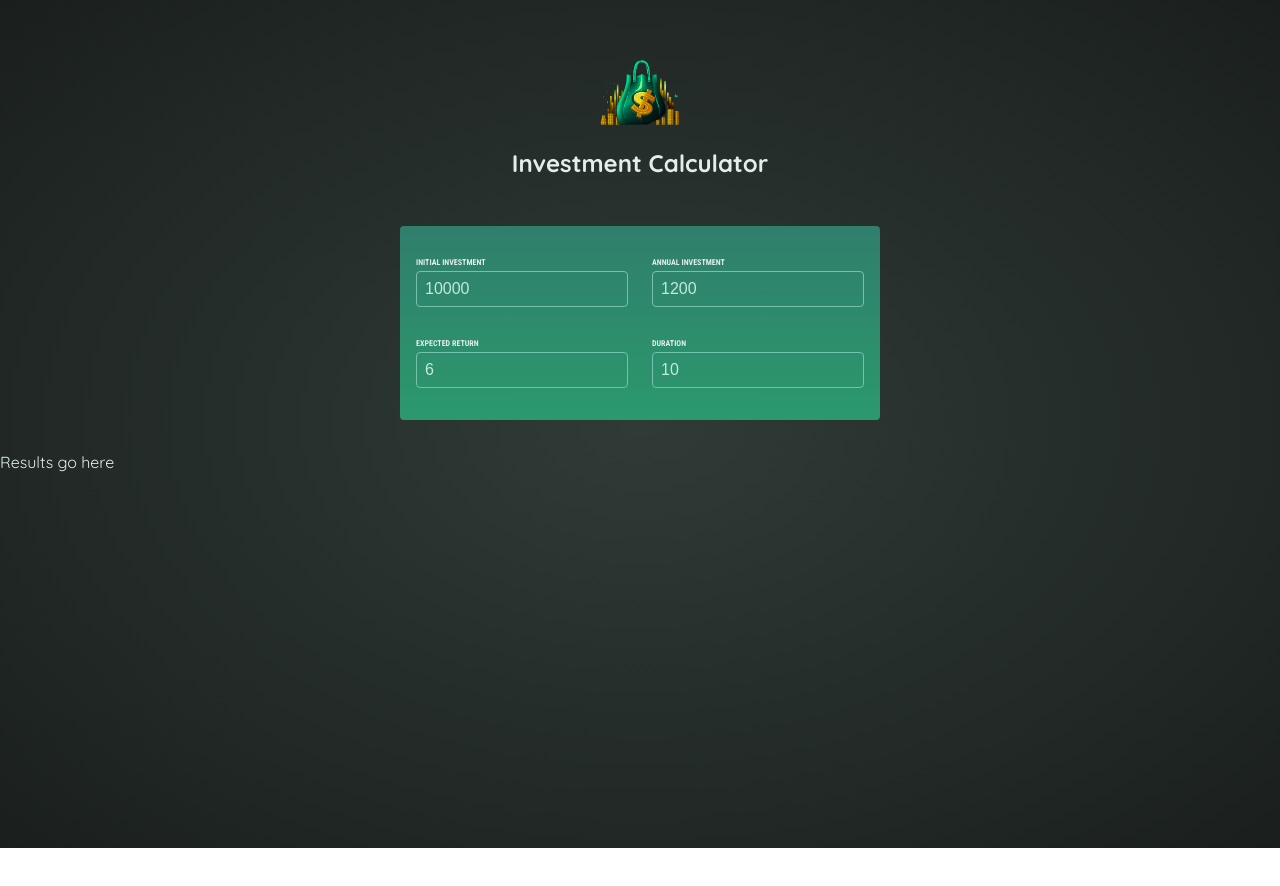
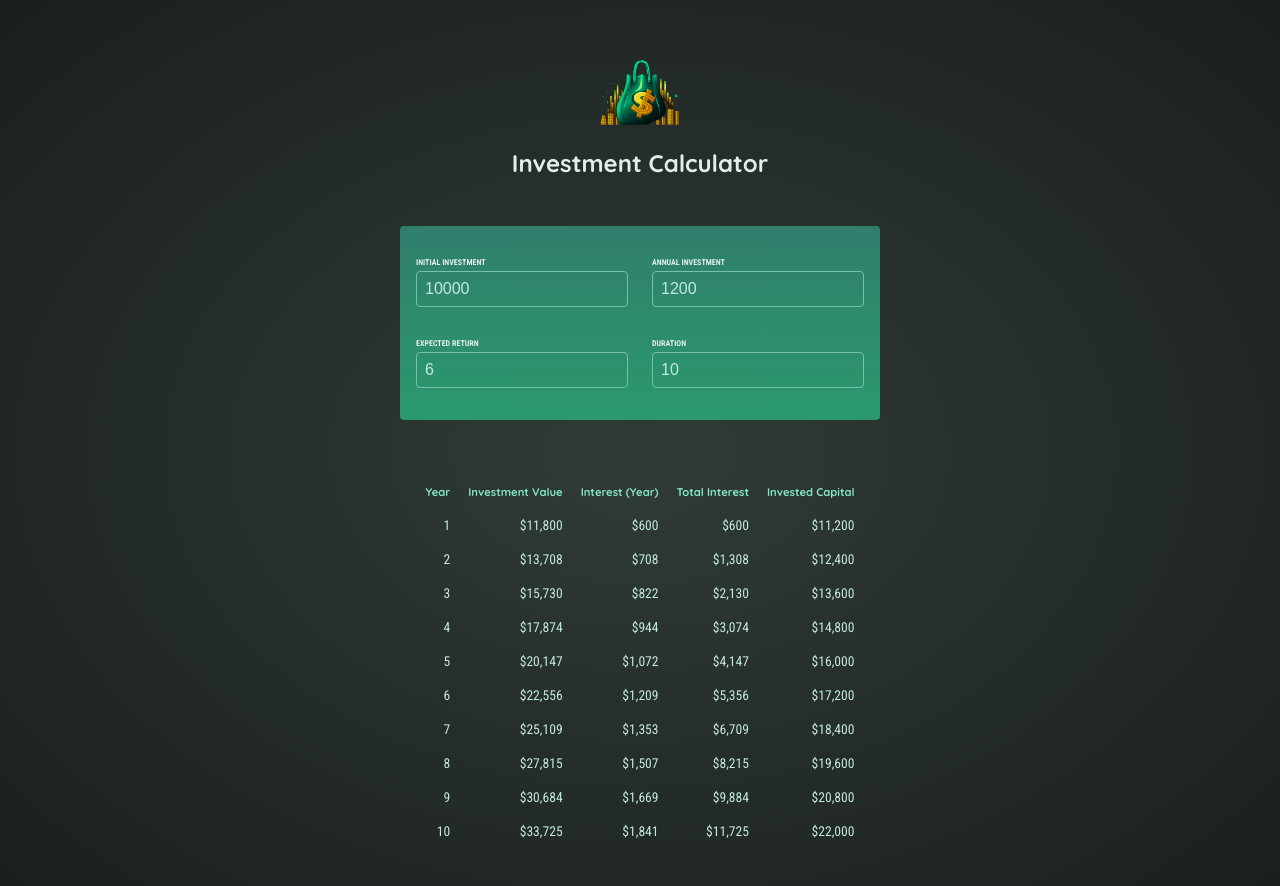
Before and after one commit to devLucasAquino/investment-calculator-react, a React (Vite) app: page / in a window 1280 px wide. Shown: the top 886 px of the page. Before the commit the page ends 848 px from the top, so only its background shows below. Built offline with nearby package versions, Linux system fonts and the light colour scheme.

Commit message:
feat: added result table and your data

```diff
--- a/src/components/Results.jsx
+++ b/src/components/Results.jsx
@@ -1,10 +1,47 @@
-import { calculateInvestmentResults } from "../util/investment.js";
+import { calculateInvestmentResults, formatter } from "../util/investment.js";
 
 export default function Results({ input }){
     const resultsData = calculateInvestmentResults(input);
-    console.log(resultsData)
+    const initialInvestment =
+        resultsData[0].valueEndOfYear -
+        resultsData[0].interest -
+        resultsData[0].annualInvestment;
 
     return(
-        <p>Results go here</p>
+        <table id="result">
+            <thead>
+                <tr>
+                    <th>Year</th>
+                    <th>Investment Value</th>
+                    <th>Interest (Year)</th>
+                    <th>Total Interest</th>
+                    <th>Invested Capital</th>
+                </tr>
+            </thead>
+            <tbody>
+                {resultsData.map(yearData => {
+
+                    const totalInterest =
+                        yearData.valueEndOfYear -
+                        yearData.annualInvestment * yearData.year -
+                        initialInvestment;
+
+                    const totalAmountInvested =
+                        yearData.valueEndOfYear -
+                        totalInterest;
+
+
+                    return (
+                        <tr key={yearData.year}>
+                            <td>{yearData.year}</td>
+                            <td>{formatter.format(yearData.valueEndOfYear)}</td>
+                            <td>{formatter.format(yearData.interest)}</td>
+                            <td>{formatter.format(totalInterest)}</td>
+                            <td>{formatter.format(totalAmountInvested)}</td>
+                        </tr>
+                    )
+                })}
+            </tbody>
+        </table>
     )
 }
```
